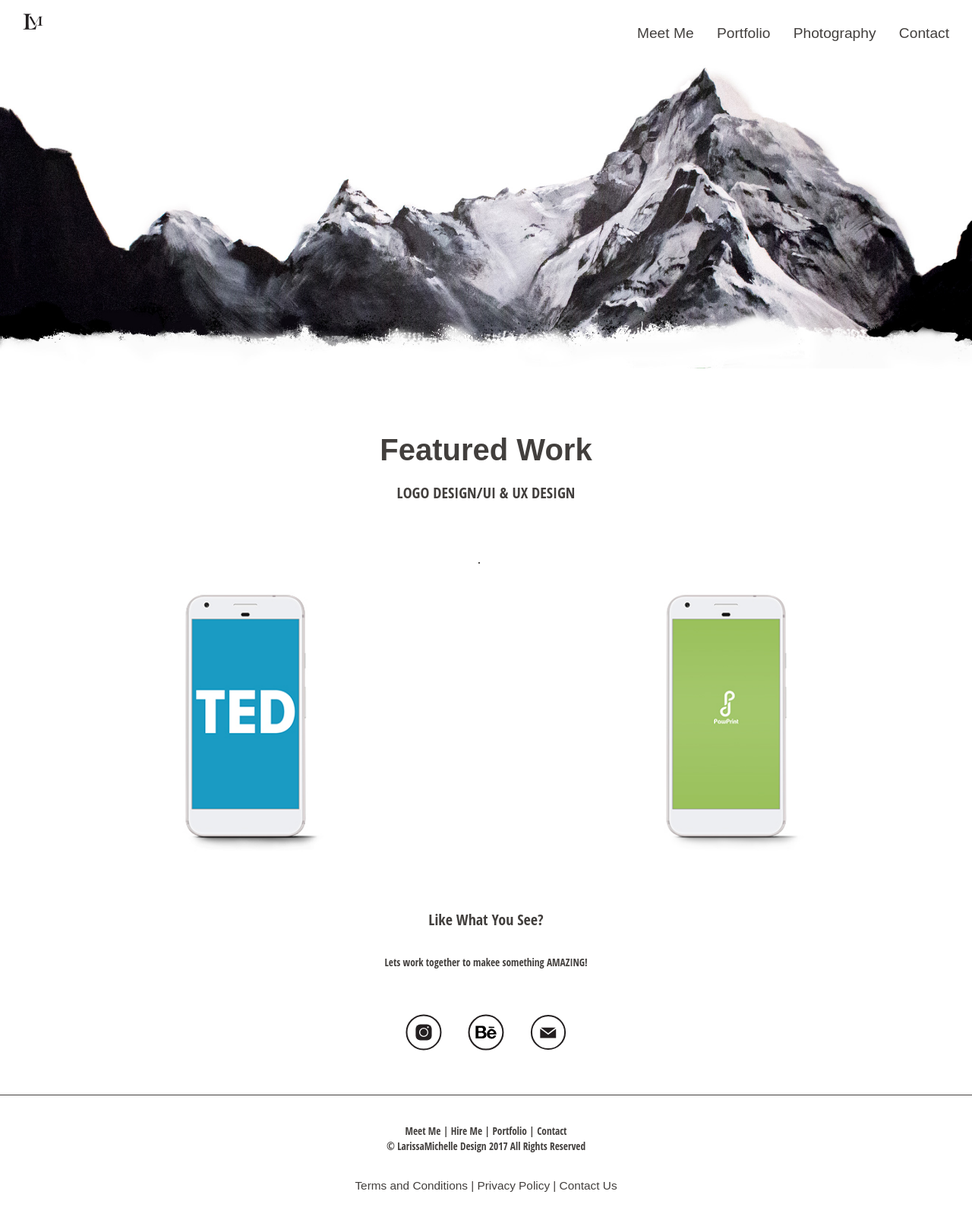
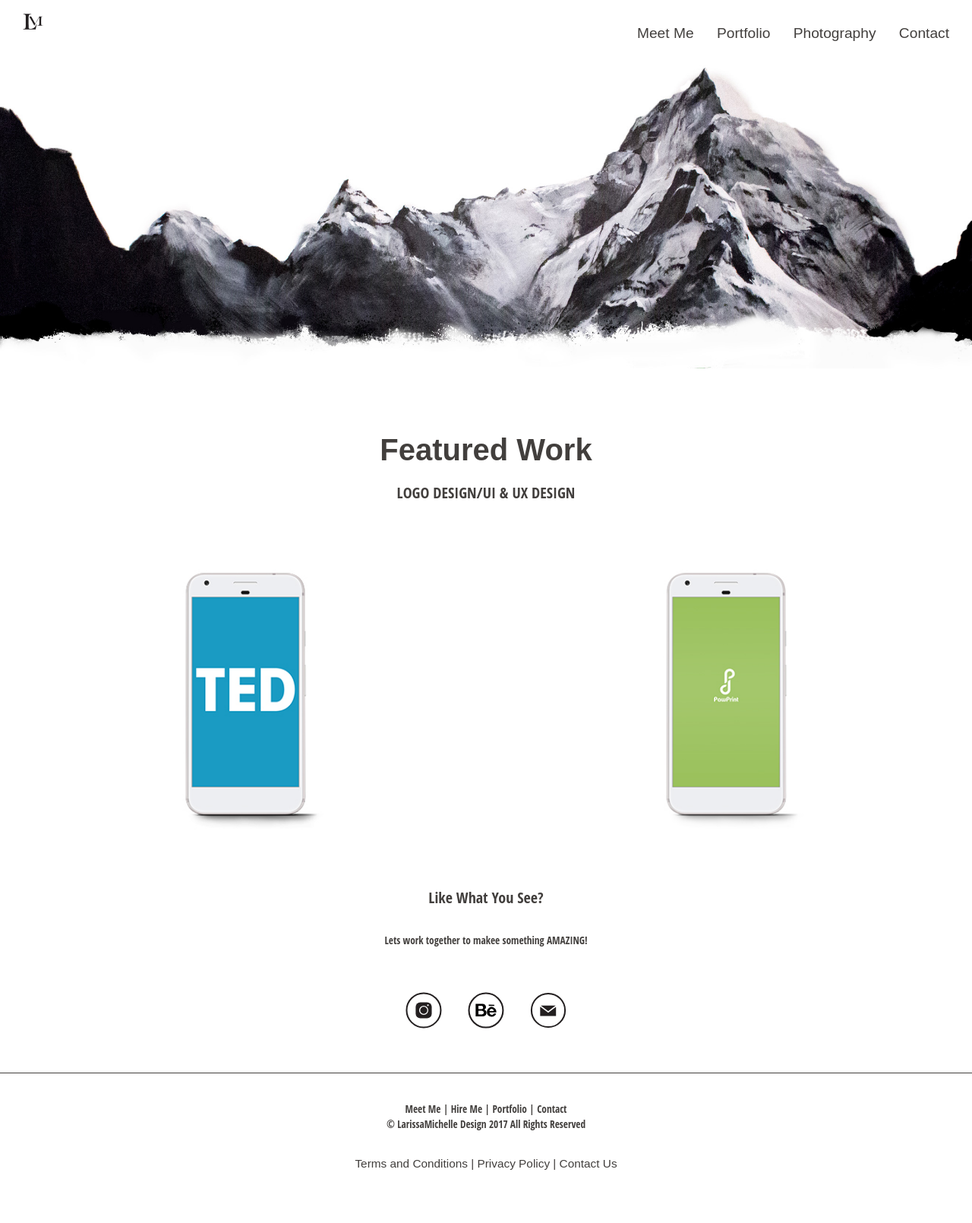
Before and after one commit to Carr0551/Portfolio-Website, a Jekyll site: the page built from index.html, in a window 1280 px wide. Shown: the whole page at 76% size. Built offline with Jekyll 4.4.1, drawn with Linux system fonts in a browser that asks for light colours; some web fonts are replaced; after the commit the page ends 1581 px from its top, so only the background shows below that.

Commit message:
getting rid of bullet point

```diff
--- a/index.html
+++ b/index.html
@@ -9,7 +9,7 @@ meta: Graphic Design Portfolio By LarissaMichelle
   </div>
   <h2 class="heading text-center pad-t-2 push-0">Featured Work</h2>
   <p class="subheading text-center push">LOGO DESIGN/UI & UX DESIGN</P>
-  <ul class="grid content-fill grid-stretch island-1-4 push-0">
+  <ul class="grid content-fill grid-stretch island-1-4 push-0 list-group">
     <li class="unit xs-1 s-1 m-1-2 l-1-2 xl-1-2 unit-content-distribute push">
       <div class="container">
         <img src="images/ted-main.jpg" alt="" class="image" style="width:100%">
```
